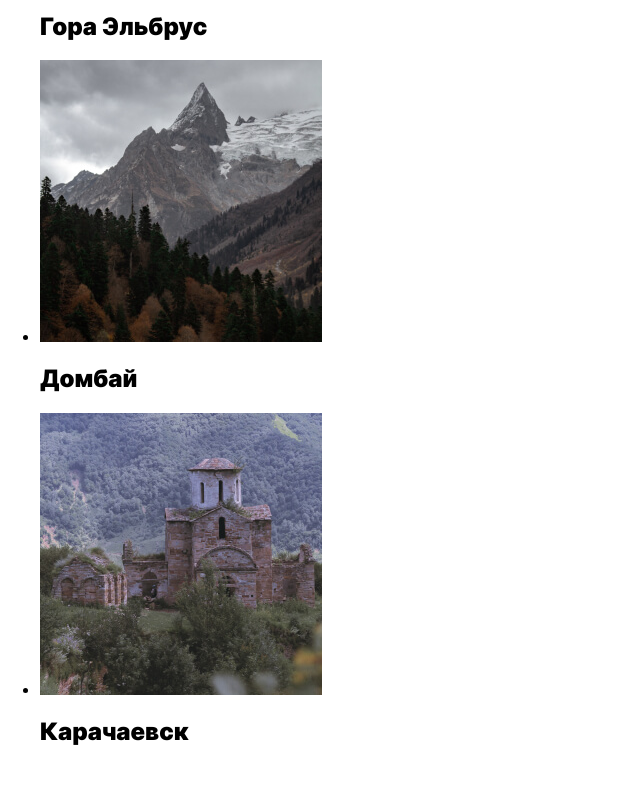
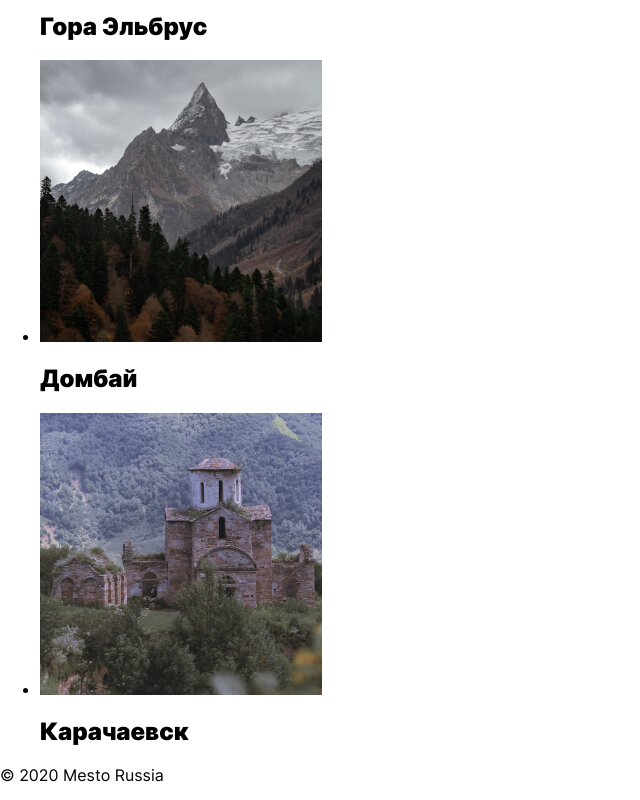
Before and after one commit to vlesovaya/mesto-project, a plain HTML site: page Index.html in a window 1280 px wide. Shown: the part 1767-2567 px from the top of the page, without its empty margins (0-640 px from the left). Before the commit the page ends 2533 px from the top, so only its background shows below. Drawn offline with Linux system fonts and the light colour scheme.

Commit message:
Added footer markup

```diff
--- a/Index.html
+++ b/Index.html
@@ -75,7 +75,9 @@
       </li>
     </ul>
   </main>
+  <footer class="footer">
+    <p class="footer__copyright">&copy; 2020 Mesto Russia</p>
+  </footer>
 </div>
-
 </body>
 </html>
```
